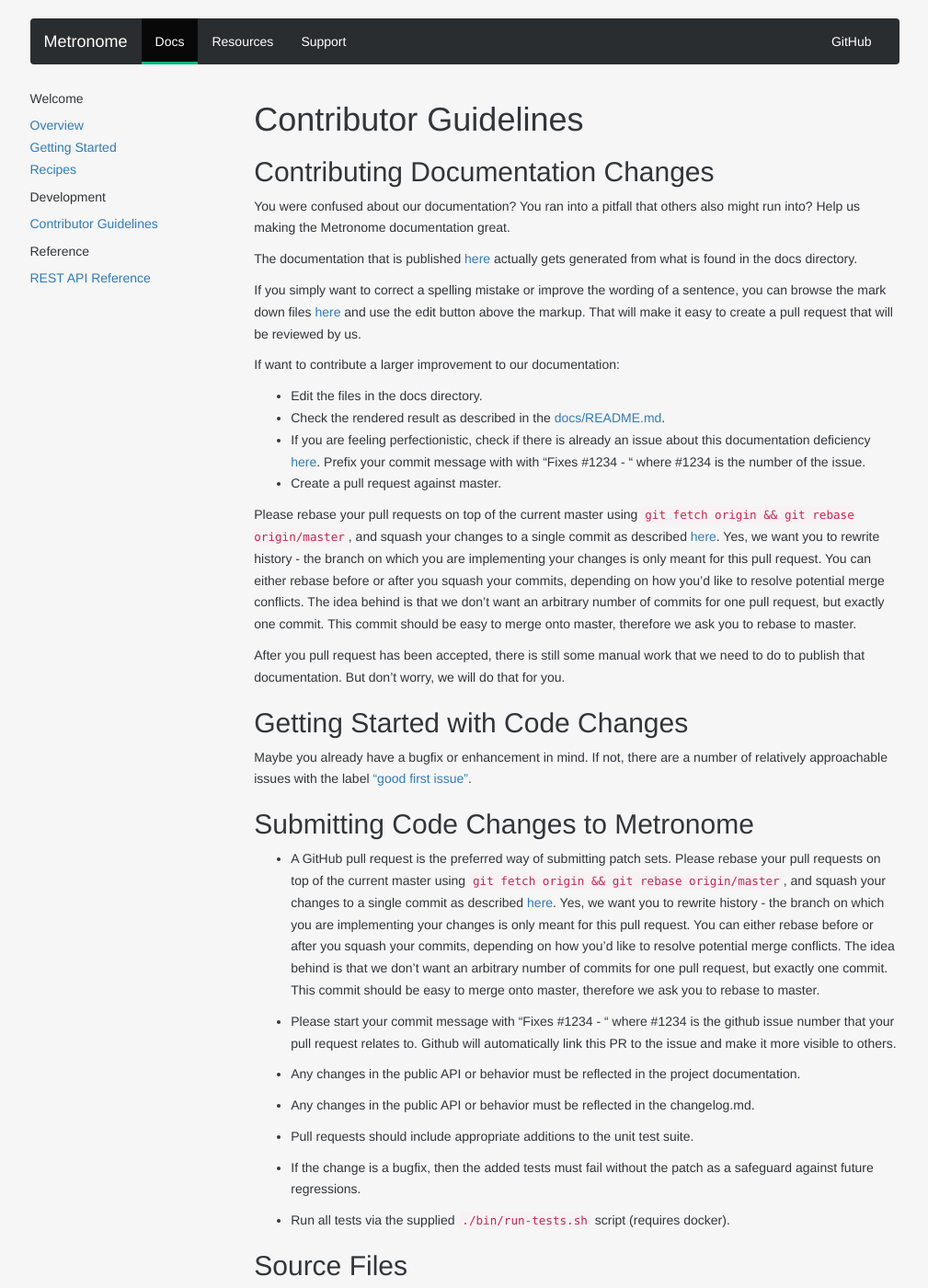
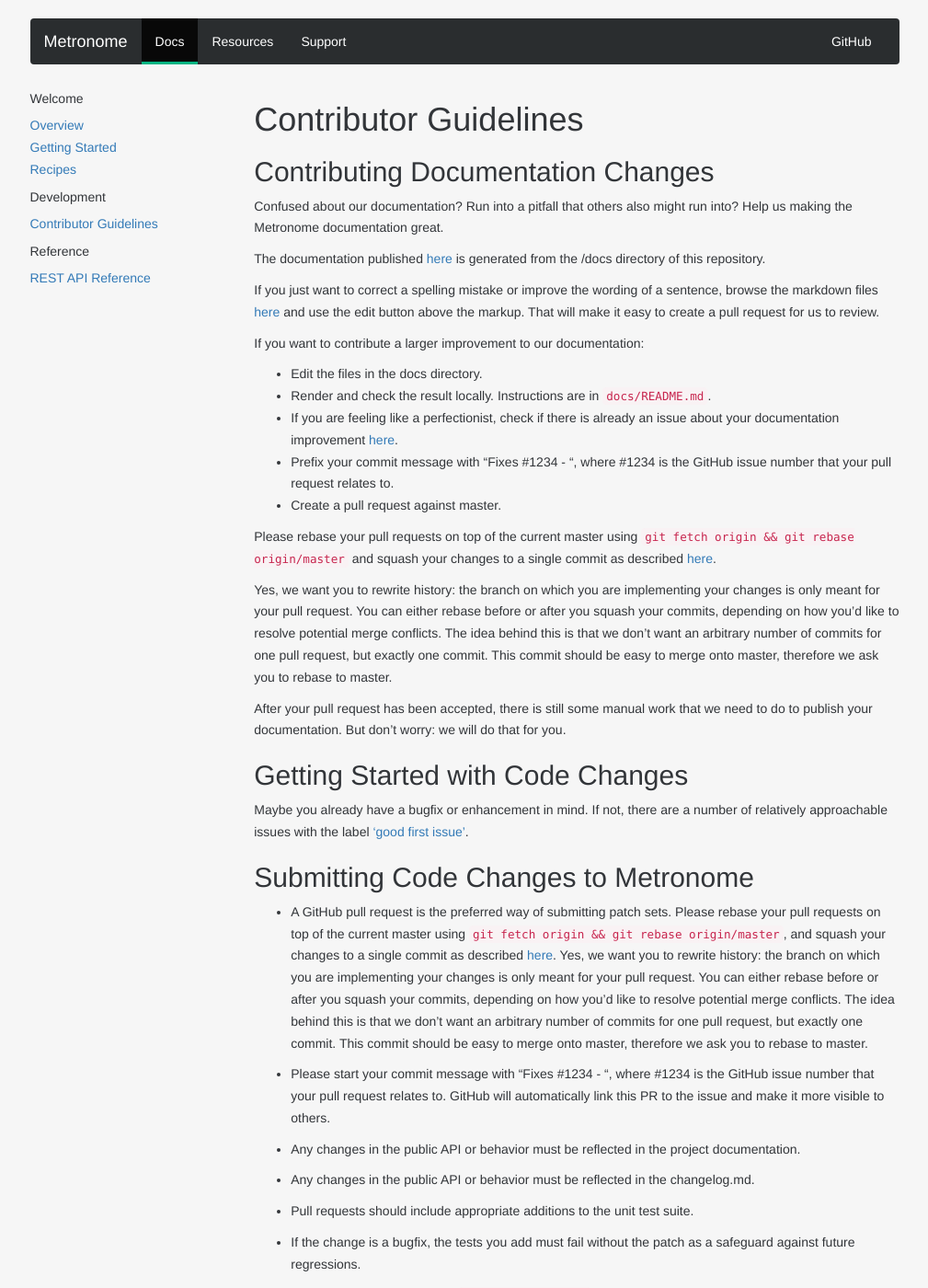
Before and after one commit to dcos/metronome, a Jekyll site: the page built from docs/contributing.md, in a window 1280 px wide and 1400 px high. Shown: the whole window at 92% size, without its empty margins (135-1144 px from the left). Built offline with Jekyll 4.4.1, drawn with Linux system fonts in a browser that asks for light colours; nearby versions of some CDN libraries; some web fonts are replaced; some of the changed text lies outside the part shown.

Commit message:
Docs synced

````diff
--- a/docs/contributing.md
+++ b/docs/contributing.md
@@ -7,45 +7,47 @@
 
 ## Contributing Documentation Changes
 
-You were confused about our documentation? You ran into a
+Confused about our documentation? Run into a
 pitfall that others also might run into? Help us making the Metronome documentation great.
 
-The documentation that is published [here](https://dcos.github.io/metronome/) actually gets
-generated from what is found in the docs directory.
+The documentation published [here](https://dcos.github.io/metronome/) is
+generated from the /docs directory of this repository.
 
-If you simply want to correct a spelling mistake or improve the wording of a sentence, you can browse
-the mark down files [here](https://github.com/dcos/metronome/tree/master/docs) and use the edit
-button above the markup. That will make it easy to create a pull request that will be reviewed by us.
+If you just want to correct a spelling mistake or improve the wording of a sentence, browse
+the markdown files [here](https://github.com/dcos/metronome/tree/master/docs) and use the edit
+button above the markup. That will make it easy to create a pull request for us to review.
 
-If want to contribute a larger improvement to our documentation:
+If you want to contribute a larger improvement to our documentation:
 
 * Edit the files in the docs directory.
-* Check the rendered result as described in the
-  [docs/README.md](https://github.com/dcos/metronome/blob/master/docs/README.md).
-* If you are feeling perfectionistic, check if there is already an issue about this documentation deficiency
+* Render and check the result locally. Instructions are in
+  [`docs/README.md`](https://github.com/dcos/metronome/blob/master/docs/README.md).
+* If you are feeling like a perfectionist, check if there is already an issue about your documentation improvement
   [here](https://github.com/dcos/metronome/issues?q=is%3Aopen+is%3Aissue+label%3Adocs).
-  Prefix your commit message with with "Fixes #1234 - " where #1234 is the number of the issue.
+* Prefix your commit message with "Fixes #1234 - ", where #1234 is the GitHub issue number
+  that your pull request relates to.
 * Create a pull request against master.
 
 Please rebase your pull requests on top of the current master using
-  `git fetch origin && git rebase origin/master`, and squash your changes to a single commit as
+  `git fetch origin && git rebase origin/master` and squash your changes to a single commit as
   described [here](http://gitready.com/advanced/2009/02/10/squashing-commits-with-rebase.html).
-  Yes, we want you to rewrite history - the branch on which you are
-  implementing your changes is only meant for this pull request. You can
+
+  Yes, we want you to rewrite history: the branch on which you are
+  implementing your changes is only meant for your pull request. You can
   either rebase before or after you squash your commits, depending on how
-  you'd like to resolve potential merge conflicts. The idea behind is that we
+  you'd like to resolve potential merge conflicts. The idea behind this is that we
   don't want an arbitrary number of commits for one pull request, but exactly
   one commit. This commit should be easy to merge onto master, therefore we
   ask you to rebase to master.
 
-After you pull request has been accepted, there is still some manual work that we need to do to publish that
-documentation. But don't worry, we will do that for you.
+After your pull request has been accepted, there is still some manual work that we need to do to publish your
+documentation. But don't worry: we will do that for you.
 
 ## Getting Started with Code Changes
 
 Maybe you already have a bugfix or enhancement in mind.  If not, there are a
 number of relatively approachable issues with the label
-["good first issue"](https://github.com/dcos/metronome/issues?q=is%3Aopen+is%3Aissue+label%3A%22good+first+issue%22).
+['good first issue'](https://github.com/dcos/metronome/issues?q=is%3Aopen+is%3Aissue+label%3A%22good+first+issue%22).
 
 <!--
 ## License Agreement
@@ -59,16 +61,16 @@
   rebase your pull requests on top of the current master using
   `git fetch origin && git rebase origin/master`, and squash your changes to a single commit as
   described [here](http://gitready.com/advanced/2009/02/10/squashing-commits-with-rebase.html).
-  Yes, we want you to rewrite history - the branch on which you are
-  implementing your changes is only meant for this pull request. You can
+  Yes, we want you to rewrite history: the branch on which you are
+  implementing your changes is only meant for your pull request. You can
   either rebase before or after you squash your commits, depending on how
-  you'd like to resolve potential merge conflicts. The idea behind is that we
+  you'd like to resolve potential merge conflicts. The idea behind this is that we
   don't want an arbitrary number of commits for one pull request, but exactly
   one commit. This commit should be easy to merge onto master, therefore we
   ask you to rebase to master.
 
-- Please start your commit message with "Fixes #1234 - " where #1234 is the github issue number
-  that your pull request relates to. Github will automatically link this PR to the issue and make it more
+- Please start your commit message with "Fixes #1234 - ", where #1234 is the GitHub issue number
+  that your pull request relates to. GitHub will automatically link this PR to the issue and make it more
   visible to others.
 
 - Any changes in the public API or behavior must be reflected in the project
@@ -78,7 +80,7 @@
 
 - Pull requests should include appropriate additions to the unit test suite.
 
-- If the change is a bugfix, then the added tests must fail without the patch
+- If the change is a bugfix, the tests you add must fail without the patch
   as a safeguard against future regressions.
 
 - Run all tests via the supplied `./bin/run-tests.sh` script (requires docker).
@@ -94,7 +96,7 @@
 ### Style Checker
 
 Executing the `test` task in SBT also invokes the style checker
-([scalastyle](http://www.scalastyle.org/)).  Some basic style issues will
+([scalastyle](http://www.scalastyle.org/)). Some basic style issues will
 cause the build to fail:
 
 - Public methods that lack an explicit return type annotation.
@@ -104,23 +106,22 @@
 
 ### Type Annotations
 
-Scala has a powerful type inference engine. The reason for including more type
-annotations than are required to make the program compile is to increase
-readability.
+Scala has a powerful type inference engine. To increase readability, include more type
+annotations than the minumum required to make the program compile.
 
 - Methods with `public` or `protected` scope must have an explicit return type
-  annotation.  Without it, an implementaiton change later on could
+  annotation. Without it, an implementaiton change later on could
   accidentally change the public API if a new type is inferred.
 
-- Nontrivial expressions must be explicitly annotated.  Of course, "nontrivial"
-  is subjective.  As a rule of thumb, if an expression contains more than one
+- Nontrivial expressions must be explicitly annotated. Of course, "nontrivial"
+  is subjective. As a rule of thumb, if an expression contains more than one
   higher-order function, annotate the result type and/or consider breaking the
   expression down into simpler intermediate values.
 
 ### Null
 
-Assigning the `null` value should be avoided.  It's usually only necessary when
-calling into a Java library that ascribes special semantics to `null`.  Prefer
+Avoid assigning the `null` value. It's usually only necessary when
+calling into a Java library that ascribes special semantics to `null`. Use
 `scala.Option` in all other cases.
 
 ### Higher Order Functions
@@ -155,7 +156,7 @@
 ```
 
 _Note: match expressions must be exhaustive unless the higher-order function
-signature explicitly expects a `PartialFunction[_, _]` as in `collect`, and
+signature explicitly expects a `PartialFunction[_, _]`, as in `collect`, and
 `collectFirst`._
 
 ```scala
````
Also changed, not shown: docs/generated/api.html (+29 -29 lines), docs/getting_started.md (+2 -0 lines), docs/index.md (+3 -0 lines), 1 other file.
